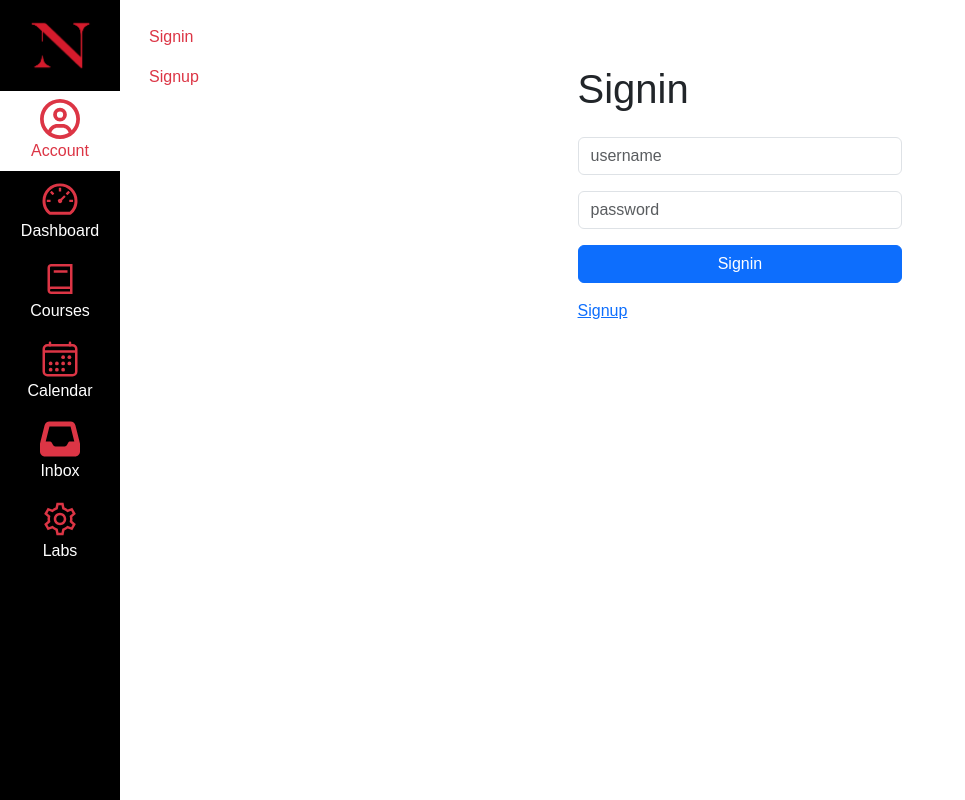
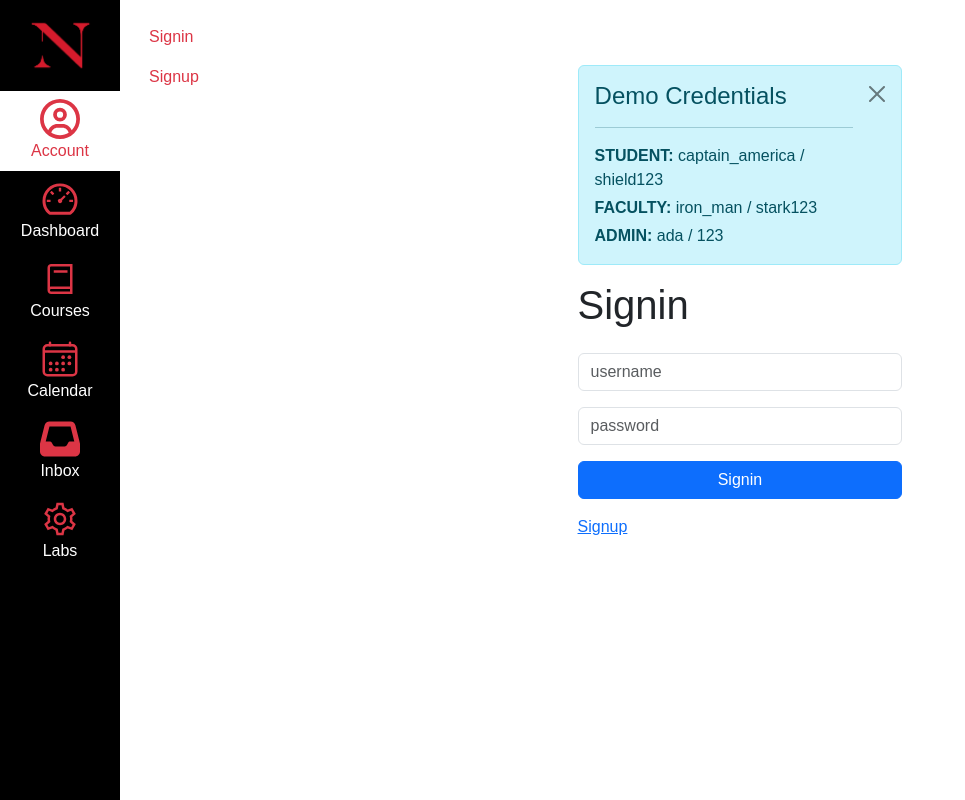
Before and after one commit to piyush1420/kambaz-next-js, a Next.js app: page /Account/Signin in a window 1280 px wide. Shown: the whole page, without its empty margins (0-965 px from the left). Built offline with nearby package versions, Linux system fonts and the light colour scheme; no server answers.

Commit message:
Demo credentials

```diff
--- a/app/(kambaz)/Account/Signin/page.tsx
+++ b/app/(kambaz)/Account/Signin/page.tsx
@@ -14,10 +14,12 @@ import {
   Container,
   Form,
   Row,
+  Alert,
 } from "react-bootstrap";
 
 export default function Signin() {
   const [credentials, setCredentials] = useState<any>({});
+  const [showDemo, setShowDemo] = useState(true);
   const dispatch = useDispatch();
   const router = useRouter();
   const signin = async (e: React.FormEvent) => {
@@ -37,6 +39,15 @@ export default function Signin() {
     <Container>
       <Row className="justify-content-center mt-5">
         <Col xs={12} sm={8} md={6} lg={4}>
+          {showDemo && (
+            <Alert variant="info" dismissible onClose={() => setShowDemo(false)}>
+              <Alert.Heading>Demo Credentials</Alert.Heading>
+              <hr />
+              <p className="mb-1"><strong>STUDENT:</strong> captain_america / shield123</p>
+              <p className="mb-1"><strong>FACULTY:</strong> iron_man / stark123</p>
+              <p className="mb-0"><strong>ADMIN:</strong> ada / 123</p>
+            </Alert>
+          )}
           <h1 className="mb-4">Signin</h1>
           <Form onSubmit={signin}>
             {" "}
```
